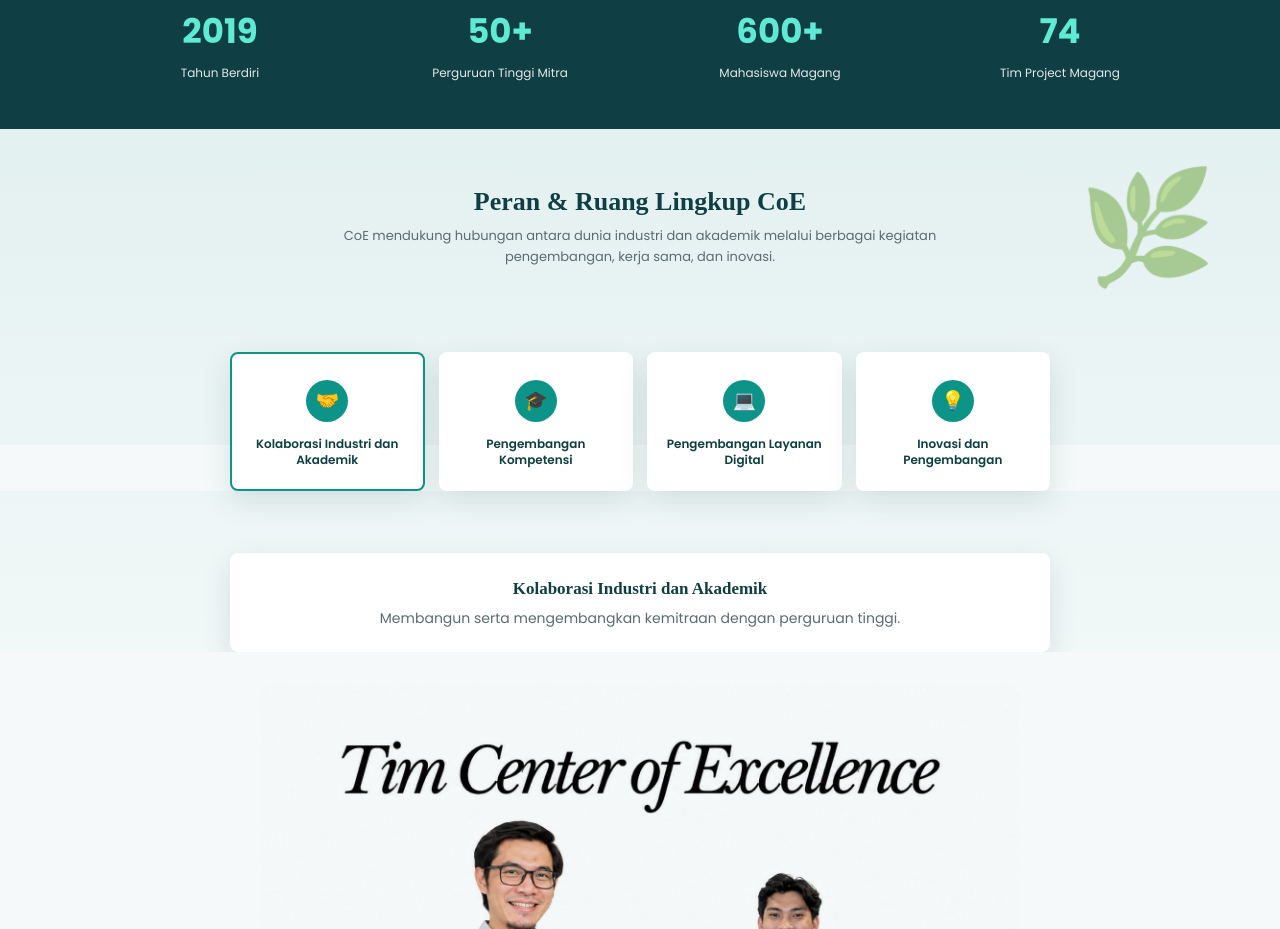
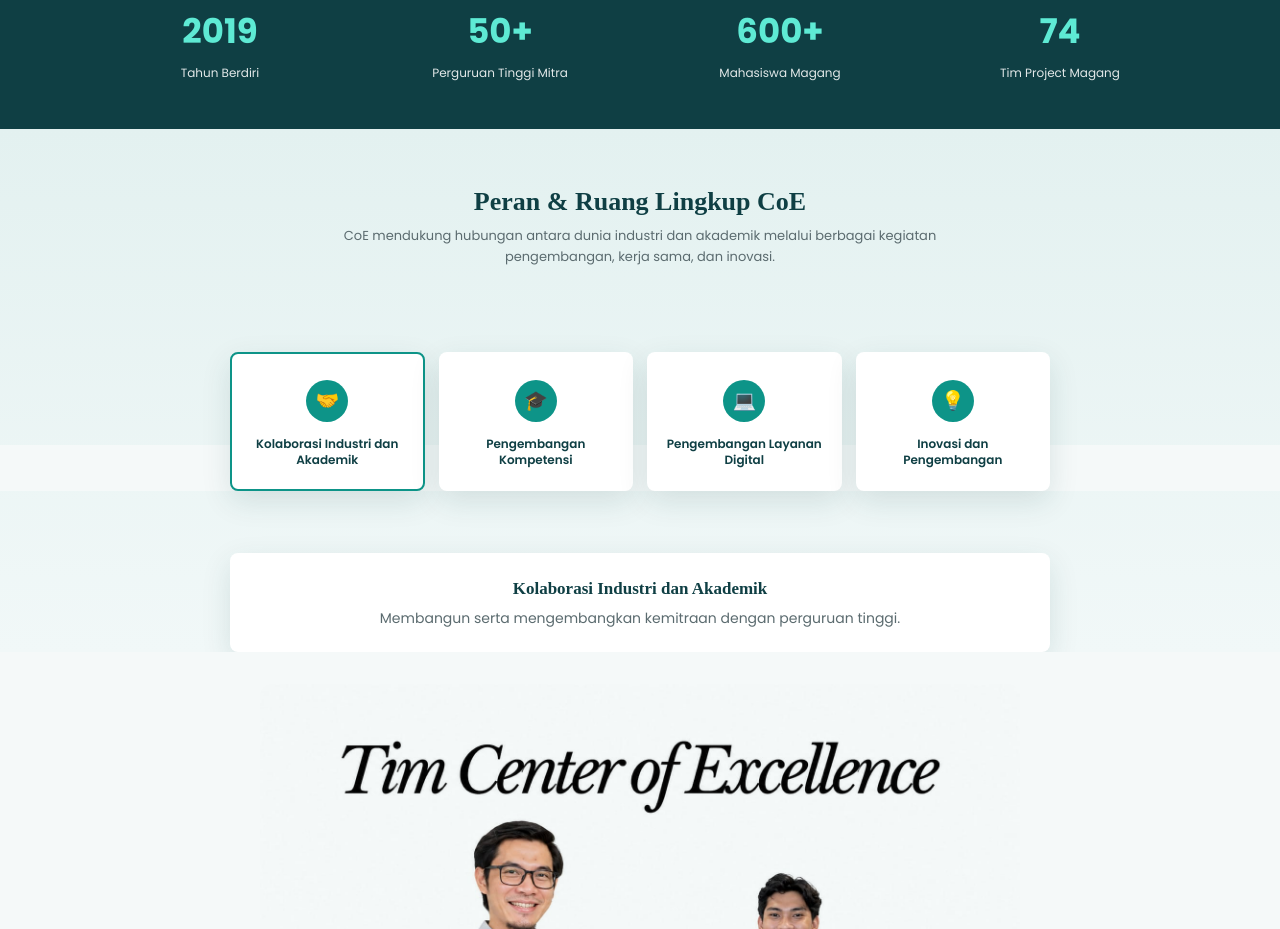
Before and after one commit to coetigaserangkai/CoE-Tiga-Serangkai, a plain HTML site: page index.html in a window 1280 px wide. Shown: the part 1412-2341 px from the top of the page. Drawn offline with Linux system fonts and the light colour scheme.

Commit message:
Update seluruh website CoE

```diff
--- a/style.css
+++ b/style.css
@@ -93,7 +93,6 @@ header.nav{background:#fff;position:sticky;top:0;z-index:50;box-shadow:0 2px 12p
 
 /* Peran */
 .looking{position:relative;background:linear-gradient(#e3f1f0,#f1f8f8);padding:56px 0 0;overflow:hidden}
-.looking::after{content:"🌿";position:absolute;right:5%;top:8px;font-size:110px;opacity:.45}
 .cats{display:grid;grid-template-columns:repeat(4,1fr);gap:14px;width:min(820px,92%);margin:0 auto;position:relative;z-index:2;transform:translateY(46px)}
 .cat{background:#fff;border:2px solid transparent;border-radius:var(--radius);box-shadow:var(--shadow);padding:26px 10px 20px;text-align:center;transition:.25s;cursor:pointer;font-family:inherit}
 .cat:hover{transform:translateY(-5px)}
```
